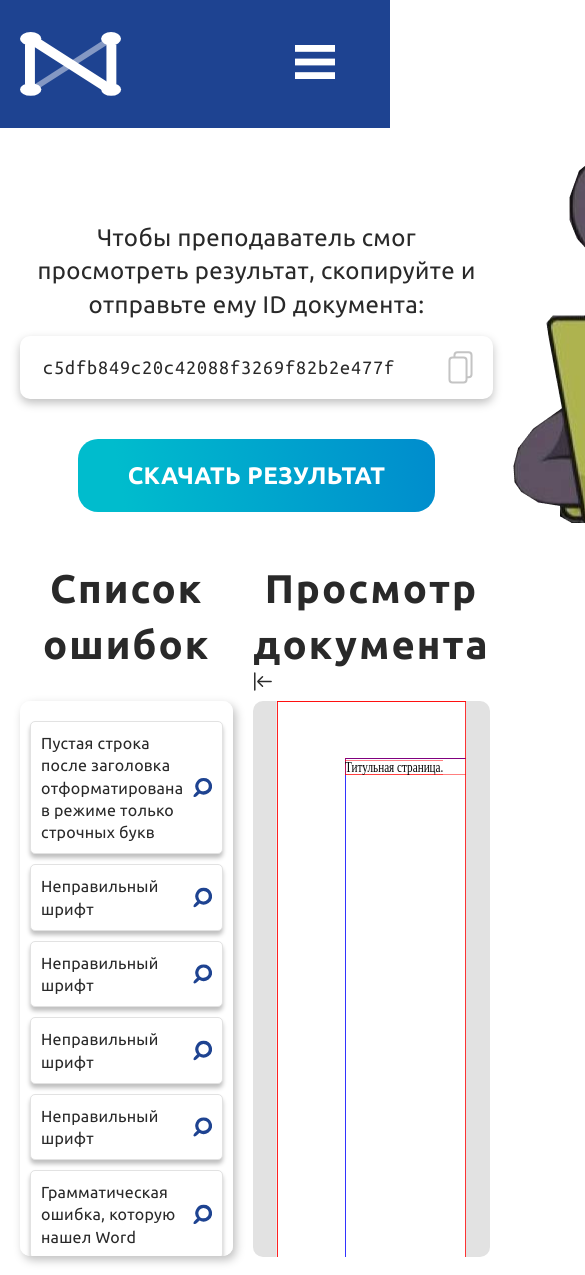
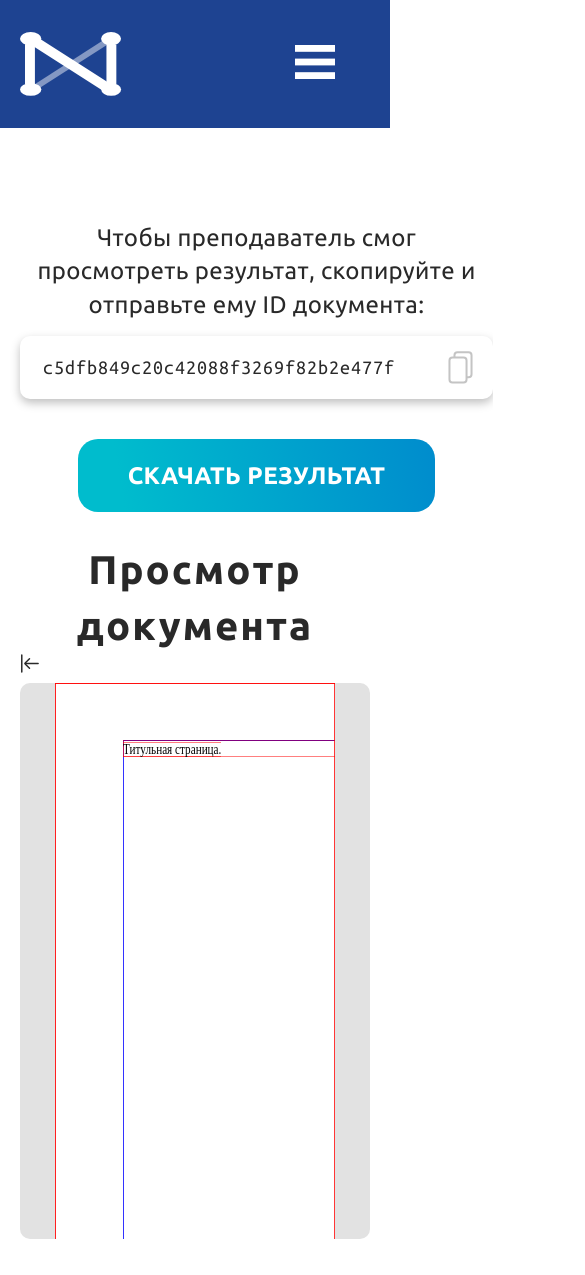
Before and after one commit to EliteHacker228/normative-control-frontend, a React (Vite) app: page /result in a window 390 px wide. Shown: the top 1275 px of the page, 585 px wide, since content can reach past the window. Built offline with nearby package versions, Linux system fonts and the light colour scheme.

Commit message:
Add adaptive layout to Result

```diff
--- a/src/pages/result/Result.jsx
+++ b/src/pages/result/Result.jsx
@@ -142,7 +142,7 @@ export default function Result() {
             <Header/>
             <div className={css.content}>
                 <div className={css.content_section}>
-                    <div className={`${css.content_element} ${css.content_half}`}>
+                    <div className={`${css.content_element_tl}`}>
                         <div className={css.controls}>
                             <p className={css.controls_description}>Чтобы преподаватель смог просмотреть результат,
                                 скопируйте и отправьте ему ID
@@ -155,12 +155,12 @@ export default function Result() {
                             <button className={css.controls_download}>Скачать результат</button>
                         </div>
                     </div>
-                    <div className={`${css.content_element} ${css.content_half} ${css.content_center}`}>
+                    <div className={`${css.content_element_tr}`}>
                         <img src={panda_with_laptop_img} alt={'Panda with laptop'}/>
                     </div>
                 </div>
                 <div className={`${css.content_section} ${css.bottom_section}`}>
-                    <div className={`${css.content_element} ${css.content_half}`}>
+                    <div className={`${css.content_element_bl}`}>
                         <h1 className={css.content_header}>Список ошибок</h1>
                         <div className={css.errors_list}>
                             <div className={css.error}>
@@ -206,7 +206,7 @@ export default function Result() {
                             </div>
                         </div>
                     </div>
-                    <div className={`${css.content_element} ${css.content_half}`}>
+                    <div className={`${css.content_element_br}`}>
                         <h1 className={css.content_header}>Просмотр документа</h1>
                         <div>
                             <img className={css.wrap_button} src={wrap_page_ico}/>
--- a/src/pages/result/Result.module.css
+++ b/src/pages/result/Result.module.css
@@ -20,11 +20,22 @@
     margin-top: 30px;
 }
 
-.content_element {
-
+.content_element_tl {
+    flex-basis: 50%;
 }
 
-.content_half {
+.content_element_tr {
+    flex-basis: 50%;
+
+    display: flex;
+    justify-content: center;
+}
+
+.content_element_bl {
+    flex-basis: 50%;
+}
+
+.content_element_br {
     flex-basis: 50%;
 }
 
@@ -191,224 +202,20 @@
     cursor: pointer;
 }
 
-/*.contentWrap {*/
-/*    display: flex;*/
-/*    justify-content: center;*/
-/*    align-items: center;*/
+@media screen and (max-width: 1079px) {
+    .content_element_tl {
+        flex: auto;
+    }
 
-/*    flex-direction: column;*/
-/*    gap: 30px;*/
+    .content_element_br {
+        flex: auto;
+    }
 
-/*}*/
+    .content_element_tr {
+        display: none;
+    }
 
-/*.content {*/
-/*    display: flex;*/
-/*    width: 1280px;*/
-/*    box-sizing: border-box;*/
-/*    gap: 35px;*/
-/*    padding: 30px;*/
-/*    justify-content: space-between;*/
-/*}*/
-
-/*.contentCenter {*/
-/*    width: 100%;*/
-/*    display: flex;*/
-/*    flex-direction: column;*/
-/*    align-items: center;*/
-/*    gap: 10px;*/
-/*}*/
-/*.wrapContainer {*/
-/*    display: flex;*/
-/*    width: 100%;*/
-/*    align-items: flex-start;*/
-/*}*/
-/*.documentPreviewCenter {*/
-/*    height: 575px;*/
-/*    width: 100%;*/
-/*    background: var(--default-gray);*/
-/*    display: flex;*/
-/*    justify-content: center;*/
-/*    border-radius: 10px;*/
-/*}*/
-
-/*.documentPreviewCenter__content {*/
-/*    width: 615px;*/
-/*    transform: scaleX(0.85);*/
-/*    border: none;*/
-/*    background: var(--default-white);*/
-/*}*/
-
-/*.content__h1 {*/
-/*    color: var(--default-dark);*/
-/*    text-align: center;*/
-/*    font-family: 'Ubuntu', sans-serif;*/
-/*    font-size: 40px;*/
-/*    font-style: normal;*/
-/*    font-weight: 700;*/
-/*    line-height: 139.99%; !* 55.996px *!*/
-/*    letter-spacing: 2px;*/
-/*}*/
-
-/*.wrapIcon {*/
-/*    position: absolute;*/
-/*    top: 690px;*/
-/*    left: 51%;*/
-/*}*/
-
-/*.unwrapIcon {*/
-
-/*}*/
-
-/*.errorsList {*/
-/*    display: flex;*/
-/*    flex-direction: column;*/
-/*    padding: 20px;*/
-/*    gap: 10px;*/
-/*    overflow-y: auto;*/
-/*    height: 600px;*/
-/*    border-radius: 10px;*/
-/*    background: #FFF;*/
-/*    box-shadow: 3px 4px 10px 0px rgba(0, 0, 0, 0.25);*/
-/*}*/
-
-/*.error {*/
-/*    display: flex;*/
-/*    gap: 10px;*/
-/*    align-items: center;*/
-
-/*    border-radius: 5px;*/
-/*    border: 1px solid #D2D2D2;*/
-/*    background: #FFF;*/
-/*    box-shadow: 0px 4px 4px 0px rgba(0, 0, 0, 0.25);*/
-/*    padding: 10px;*/
-/*}*/
-
-/*.error__p {*/
-/*    color: var(--default-dark);*/
-/*    font-family: 'Ubuntu', sans-serif;*/
-/*    font-size: 16px;*/
-/*    font-style: normal;*/
-/*    font-weight: 400;*/
-/*    line-height: 139.99%; !* 22.398px *!*/
-/*    letter-spacing: 0.24px;*/
-/*}*/
-
-/*.error__img {*/
-
-/*}*/
-
-/*.documentPreview {*/
-/*    height: 100%;*/
-/*    background: var(--default-gray);*/
-/*    display: flex;*/
-/*    justify-content: center;*/
-/*    border-radius: 10px;*/
-/*}*/
-
-/*.documentPreview__content {*/
-/*    width: 615px;*/
-/*    transform: scaleX(0.85);*/
-/*    border: none;*/
-/*    background: var(--default-white);*/
-/*}*/
-
-/*.contentLeft {*/
-/*    display: flex;*/
-/*    flex-direction: column;*/
-/*    gap: 40px;*/
-/*    align-items: center;*/
-/*    width: 50%;*/
-/*}*/
-
-/*.controlsBlock {*/
-/*    display: flex;*/
-/*    flex-direction: column;*/
-/*    gap: 10px;*/
-/*    align-items: center;*/
-
-/*    margin-top: 80px;*/
-/*}*/
-
-/*.contentLeft__p {*/
-/*    color: var(--default-dark);*/
-/*    text-align: center;*/
-/*    font-family: 'Ubuntu', sans-serif;*/
-/*    font-size: 24px;*/
-/*    font-style: normal;*/
-/*    font-weight: 400;*/
-/*    line-height: 139.99%; !* 33.598px *!*/
-/*    letter-spacing: 0.36px;*/
-/*}*/
-
-/*.inputBlock {*/
-/*    display: flex;*/
-/*    align-items: center;*/
-/*    gap: 50px;*/
-/*    padding: 15px 20px;*/
-/*    width: 480px;*/
-/*    box-sizing: border-box;*/
-
-/*    border-radius: 10px;*/
-/*    background: var(--default-white);*/
-/*    box-shadow: 0px 4px 10px 0px rgba(0, 0, 0, 0.25);*/
-/*}*/
-
-/*.inputBlock:hover {*/
-/*    cursor: text;*/
-/*}*/
-
-/*.inputBlock__inputField {*/
-/*    border: none;*/
-
-/*    width: 350px;*/
-
-/*    color: var(--default-dark);*/
-/*    text-align: center;*/
-/*    font-family: 'Ubuntu Mono', sans-serif;*/
-/*    font-size: 20px;*/
-/*    font-style: normal;*/
-/*    font-weight: 400;*/
-/*    line-height: 139.99%; !* 27.998px *!*/
-/*    letter-spacing: 1px;*/
-/*}*/
-
-/*.inputBlock__inputField:focus {*/
-/*    outline: none;*/
-/*}*/
-
-/*.inputBlock__img {*/
-/*    max-width: 22.063px;*/
-/*}*/
-
-/*.downloadButton {*/
-/*    border: none;*/
-/*    border-radius: 20px;*/
-/*    background: linear-gradient(260deg, #0089CD -5.57%, #00BCCD 87.25%);*/
-
-/*    padding: 20px 50px;*/
-
-/*    width: 360px;*/
-/*    box-sizing: border-box;*/
-
-/*    color: var(--button-white);*/
-/*    text-align: center;*/
-/*    font-family: 'Ubuntu', sans-serif;*/
-/*    font-size: 24px;*/
-/*    font-style: normal;*/
-/*    font-weight: 700;*/
-/*    line-height: 139.99%; !* 33.598px *!*/
-/*    letter-spacing: 0.36px;*/
-/*    text-transform: uppercase;*/
-/*}*/
-
-/*.contentRight {*/
-/*    display: flex;*/
-/*    flex-direction: column;*/
-/*    align-items: center;*/
-/*    gap: 40px;*/
-/*    width: 50%;*/
-/*}*/
-
-/*.contentRight__img {*/
-/*    max-width: 449px;*/
-/*}*/
+    .content_element_bl {
+        display: none;
+    }
+}
```
